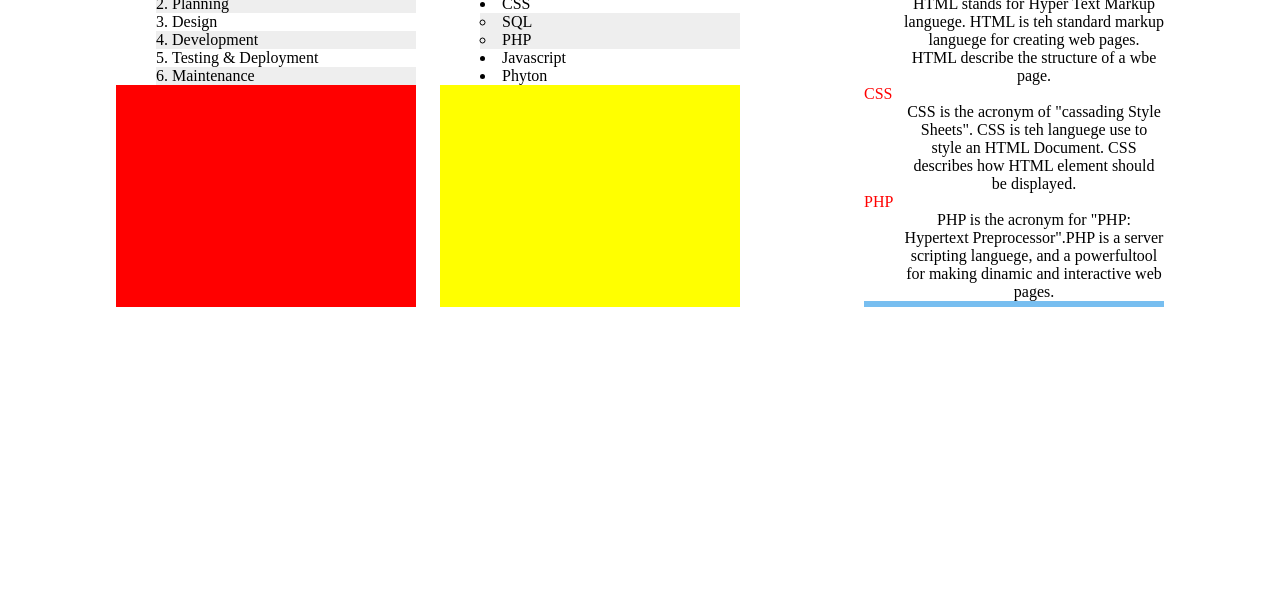
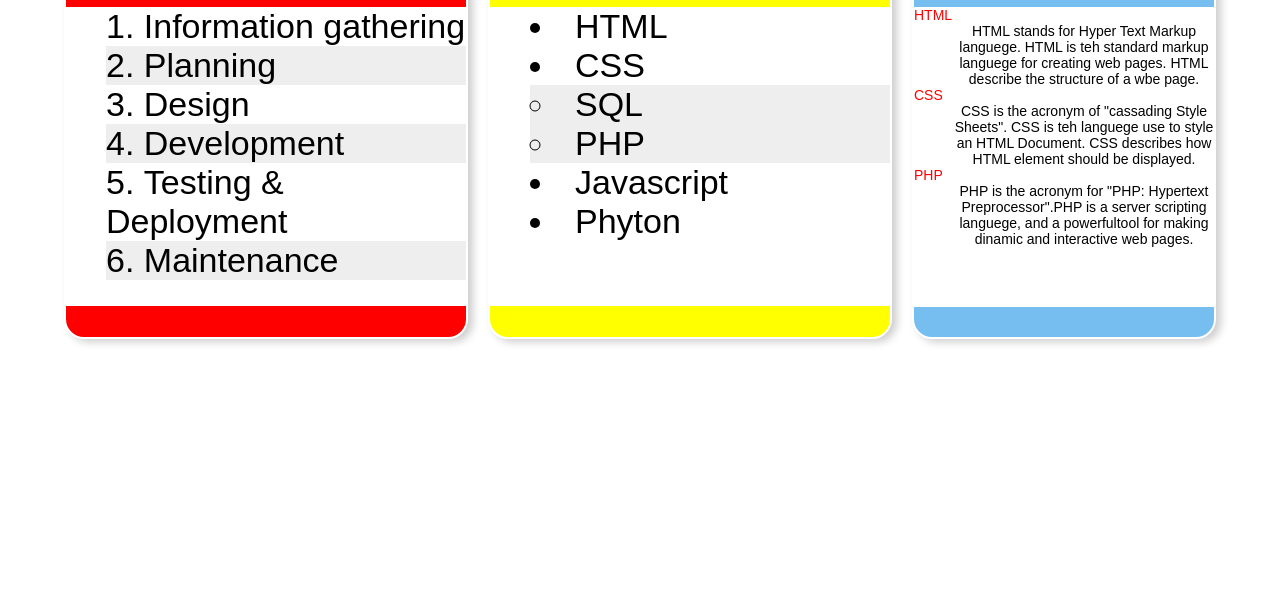
Before and after one commit to afif0210/HTML, a plain HTML site: page Tugas-18/index.html in a window 1280 px wide. Shown: the part 199-800 px from the top of the page. Drawn offline with Linux system fonts and the light colour scheme.

Commit message:
Tugas-18

```diff
--- a/Tugas-18/style.css
+++ b/Tugas-18/style.css
@@ -6,26 +6,38 @@ header {
   color: white;
   display: flex;
   justify-content: center;
-    font-family: 'Segoe UI', Tahoma, Geneva, Verdana, sans-serif;
+  font-family: "Segoe UI", Tahoma, Geneva, Verdana, sans-serif;
+}
+body {
+  font-family: arial, sans-serif;
 }
 .pembungkus {
   display: flex;
   justify-content: center;
   gap: 20px;
+  margin-top: 30px;
 }
 h1 {
   text-align: center;
+}
+li {
+    font-family: arial, sans-serif;
+    font-size: 34px;
 }
 .box1 {
   background-color: red;
   color: white;
   text-align: left;
   border: 2px solid white;
+  border-radius: 20px;
   list-style-position: inside;
   justify-content: center;
-width: 300px;
+  width: 400px;
+  box-shadow: 5px 3px 8px rgba(0, 0, 0, 0.2);
 }
 .ordered {
+  width: 400px;
+  height: 299px;
   background-color: white;
   color: black;
   text-align: left;
@@ -38,31 +50,38 @@ width: 300px;
   color: white;
   text-align: left;
   border: 2px solid white;
-    width: 100px;
-    margin-right: 100px;
+  border-radius: 20px;
   list-style-position: inside;
-    width: 300px;
+  width: 400px;
+  box-shadow: 5px 3px 8px rgba(0, 0, 0, 0.2);
 }
 .unordered {
+  width: 400px;
+  height: 299px;
   background-color: white;
   color: black;
-    margin-top: 20px;
+  text-align: left;
 }
 .abu1 {
   list-style-type: circle;
   background-color: #eeeeee;
 }
 .box3 {
-    background-color: #77BEF0;
+  background-color: #77bef0;
   color: white;
   text-align: center;
-    border: 2px solid  white;
+  border: 2px solid white;
+  border-radius: 20px;
   width: 300px;
   height: 410px;
+  box-shadow: 5px 3px 8px rgba(0, 0, 0, 0.2);
 }
 .description {
+  width: 300px;
+  height: 300px;
   background-color: white;
   color: black;
+  font-size: 14px;
 }
 .red {
   color: red;
```
Lines whose indentation alone changed are shown as unchanged.
